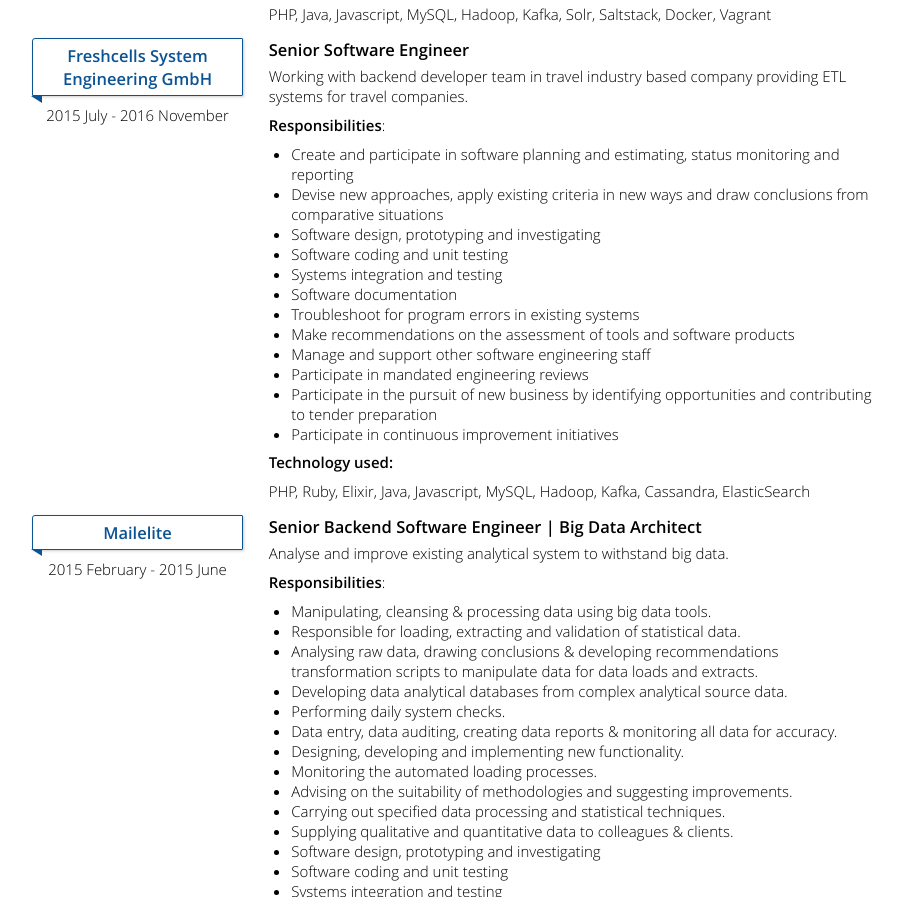
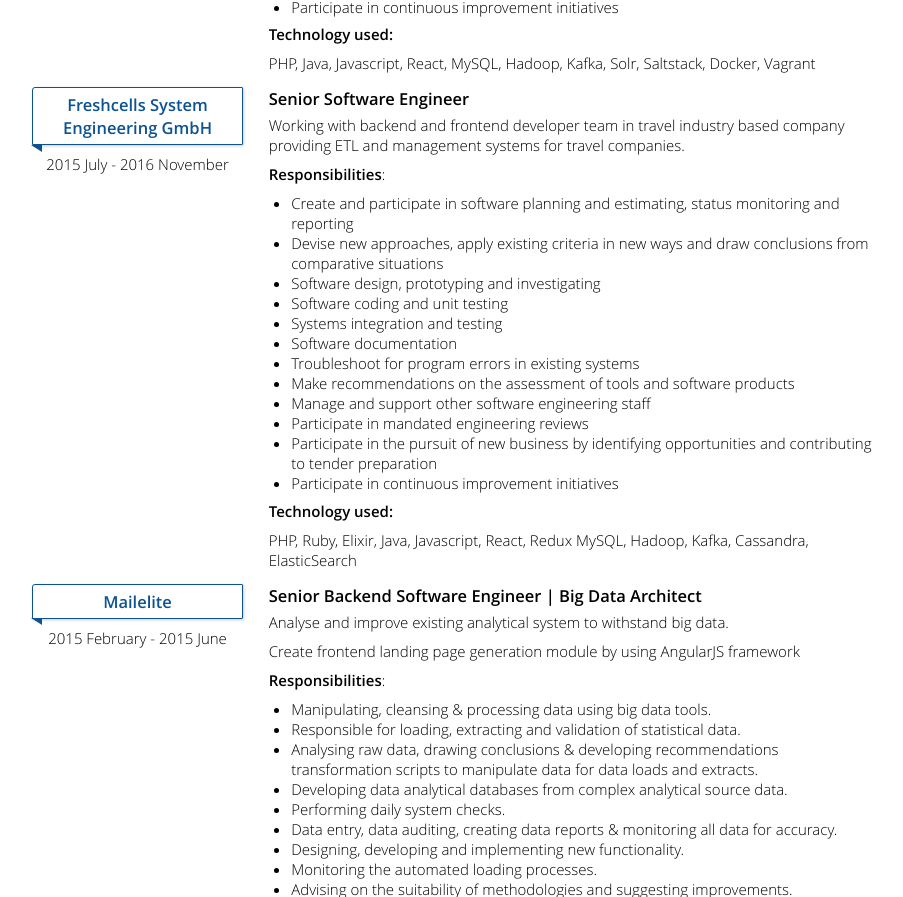
Before and after one commit to aurimasniekis/cv.aurimas.niekis.lt, a plain HTML site: page index.htm in a window 1280 px wide. Shown: the part 1131-2028 px from the top of the page, without its empty margins (185-1088 px from the left). Drawn offline with Linux system fonts and the light colour scheme.

Commit message:
Updated CV to include my frontend development skills

```diff
--- a/index.htm
+++ b/index.htm
@@ -58,7 +58,9 @@
                         <h5 class="date-range"><span><span class="undefined needsclick">2017 July</span> </span>-<span> <span class="undefined needsclick">2018 March</span></span></h5></div>
                     <div class="article-body"><h4><span class="undefined needsclick">Senior PHP Software Engineer</span>
                     </h4>
-                        <div id="react-tinymce-297958" class=" mce-content-body"><p>Working with search backend developer team.</p>
+                        <div id="react-tinymce-297958" class=" mce-content-body">
+                            <p>Working on providing company front end API for clients to consume and also for internal tools.</p>
+                            <p>Creating internal utilities and tools by using popular frontend frameworks like React, Redux</p>
                             <p><strong>Responsibilities</strong><span>:</span></p>
                             <ul>
                                 <li><span>Create and participate in software planning and estimating, status monitoring and reporting<br></span>
@@ -80,7 +82,7 @@
                                 <li><span>Participate in continuous improvement initiatives</span></li>
                             </ul>
                             <p><strong>Technology used:</strong></p>
-                            <p>PHP 7.2, Javascript, MySQL, MongoDB, Symfony 4.1, Docker, AWS, RabbitMQ, ElasticSearch, Redis</p>
+                            <p>PHP 7.2, Javascript, React, Redux, MySQL, MongoDB, Symfony 4.1, Docker, AWS, RabbitMQ, ElasticSearch, Redis</p>
                         </div>
                     </div>
                     <div class="clearfix"></div>
@@ -116,7 +118,7 @@
                                 <li><span>Participate in continuous improvement initiatives</span></li>
                             </ul>
                             <p><strong>Technology used:</strong></p>
-                            <p>PHP, Java, Javascript, MySQL, Hadoop, Kafka, Solr, Saltstack, Docker, Vagrant</p>
+                            <p>PHP, Java, Javascript, React, MySQL, Hadoop, Kafka, Solr, Saltstack, Docker, Vagrant</p>
                         </div>
                     </div>
                     <div class="clearfix"></div>
@@ -130,9 +132,9 @@
                         <h5 class="date-range"><span><span class="undefined needsclick">2015 July</span> </span>-<span> <span class="undefined needsclick">2016 November</span></span></h5></div>
                     <div class="article-body"><h4><span class="undefined needsclick">Senior Software Engineer</span>
                     </h4>
-                        <div id="react-tinymce-297957" class=" mce-content-body"><p>Working with backend developer team
+                        <div id="react-tinymce-297957" class=" mce-content-body"><p>Working with backend and frontend developer team
                             in travel industry based
-                            company providing&nbsp;ETL systems for travel companies.</p>
+                            company providing&nbsp;ETL and management systems for travel companies.</p>
                             <p><strong>Responsibilities</strong><span>:</span></p>
                             <ul>
                                 <li><span>Create and participate in software planning and estimating, status monitoring and reporting<br></span>
@@ -154,7 +156,7 @@
                                 <li><span>Participate in continuous improvement initiatives</span></li>
                             </ul>
                             <p><strong>Technology used:</strong></p>
-                            <p>PHP, Ruby, Elixir, Java, Javascript, MySQL, Hadoop, Kafka, Cassandra, ElasticSearch</p>
+                            <p>PHP, Ruby, Elixir, Java, Javascript, React, Redux MySQL, Hadoop, Kafka, Cassandra, ElasticSearch</p>
                         </div>
                     </div>
                     <div class="clearfix"></div>
@@ -168,8 +170,8 @@
                         <h5 class="date-range"><span><span class="undefined needsclick">2015 February</span> </span>-<span> <span class="undefined needsclick">2015 June</span></span></h5></div>
                     <div class="article-body"><h4><span class="undefined needsclick">Senior Backend Software Engineer | Big Data Architect</span>
                     </h4>
-                        <div id="react-tinymce-297958" class=" mce-content-body"><p><span>Analyse and improve existing analytical system to withstand big data.</span>
-                        </p>
+                        <div id="react-tinymce-297958" class=" mce-content-body"><p>Analyse and improve existing analytical system to withstand big data.</p>
+                            <p>Create frontend landing page generation module by using AngularJS framework</p>
                             <p><span><span style="font-weight: 600;">Responsibilities</span>:</span></p>
                             <ul>
                                 <li>Manipulating, cleansing &amp; processing data using big data tools.</li>
```
